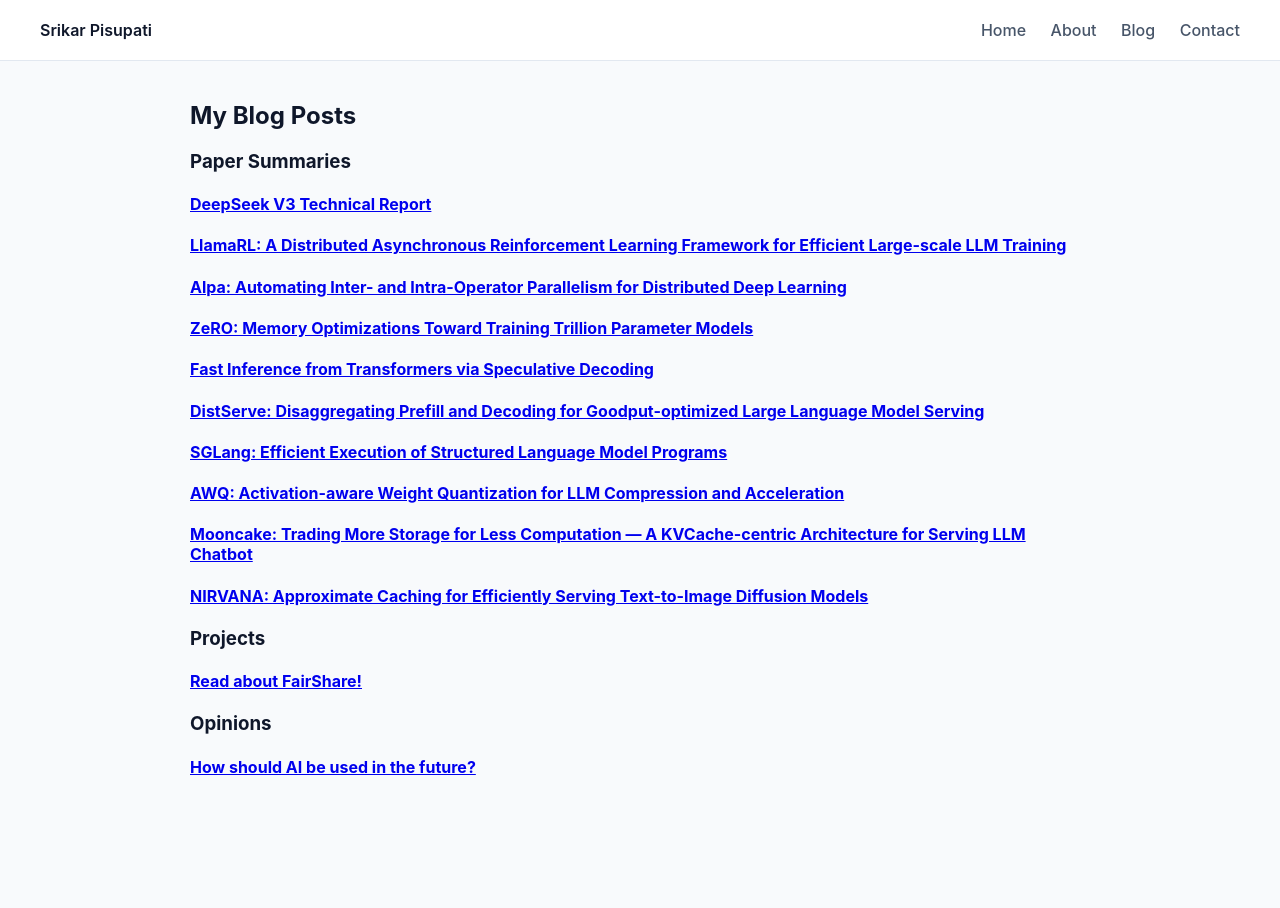
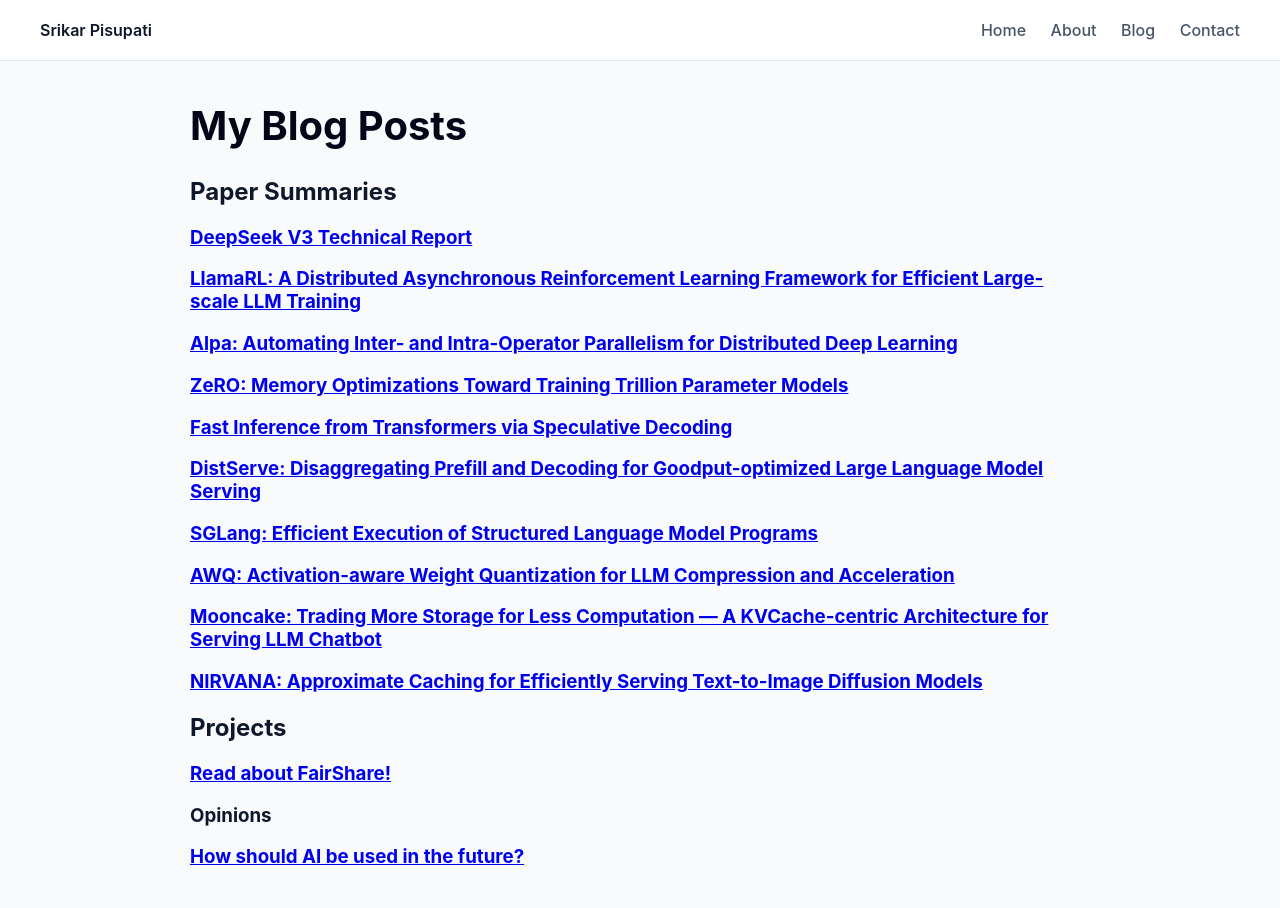
Before and after one commit to srikarpisupati/srikarpisupati.github.io, a Jekyll site: the page built from blog.md, in a window 1280 px wide. Built offline with Jekyll 4.4.1, drawn with Linux system fonts in a browser that asks for light colours.

Commit message:
Update blog.md

```diff
--- a/blog.md
+++ b/blog.md
@@ -4,20 +4,20 @@ title: Blog
 permalink: /blog/
 ---
 
-## My Blog Posts
-### Paper Summaries
-#### [DeepSeek V3 Technical Report](papers/mlsys/498DeepSeek.md)
-#### [LlamaRL: A Distributed Asynchronous Reinforcement Learning Framework for Efficient Large-scale LLM Training](papers/mlsys/LlamaRL.md)
-#### [Alpa: Automating Inter- and Intra-Operator Parallelism for Distributed Deep Learning](papers/mlsys/Alpa.md)
-#### [ZeRO: Memory Optimizations Toward Training Trillion Parameter Models](papers/mlsys/ZeRO.md)
-#### [Fast Inference from Transformers via Speculative Decoding](papers/mlsys/SpeculativeDecoding.md)
-#### [DistServe: Disaggregating Prefill and Decoding for Goodput-optimized Large Language Model Serving](papers/mlsys/DistServe.md)
-#### [SGLang: Efficient Execution of Structured Language Model Programs](papers/mlsys/SGLang.md)
-#### [AWQ: Activation-aware Weight Quantization for LLM Compression and Acceleration](papers/mlsys/AWQ.md)
-#### [Mooncake: Trading More Storage for Less Computation — A KVCache-centric Architecture for Serving LLM Chatbot](papers/mlsys/Mooncake.md)
-#### [NIRVANA: Approximate Caching for Efficiently Serving Text-to-Image Diffusion Models](papers/mlsys/NIRVANA.md)
+# My Blog Posts
+## Paper Summaries
+### [DeepSeek V3 Technical Report](papers/mlsys/498DeepSeek.md)
+### [LlamaRL: A Distributed Asynchronous Reinforcement Learning Framework for Efficient Large-scale LLM Training](papers/mlsys/LlamaRL.md)
+### [Alpa: Automating Inter- and Intra-Operator Parallelism for Distributed Deep Learning](papers/mlsys/Alpa.md)
+### [ZeRO: Memory Optimizations Toward Training Trillion Parameter Models](papers/mlsys/ZeRO.md)
+### [Fast Inference from Transformers via Speculative Decoding](papers/mlsys/SpeculativeDecoding.md)
+### [DistServe: Disaggregating Prefill and Decoding for Goodput-optimized Large Language Model Serving](papers/mlsys/DistServe.md)
+### [SGLang: Efficient Execution of Structured Language Model Programs](papers/mlsys/SGLang.md)
+### [AWQ: Activation-aware Weight Quantization for LLM Compression and Acceleration](papers/mlsys/AWQ.md)
+### [Mooncake: Trading More Storage for Less Computation — A KVCache-centric Architecture for Serving LLM Chatbot](papers/mlsys/Mooncake.md)
+### [NIRVANA: Approximate Caching for Efficiently Serving Text-to-Image Diffusion Models](papers/mlsys/NIRVANA.md)
 
-### Projects
-#### [Read about FairShare!](FairShare.md)
+## Projects
+### [Read about FairShare!](FairShare.md)
 ### Opinions
-#### [How should AI be used in the future?](AI4Business.md)
+### [How should AI be used in the future?](AI4Business.md)
```
